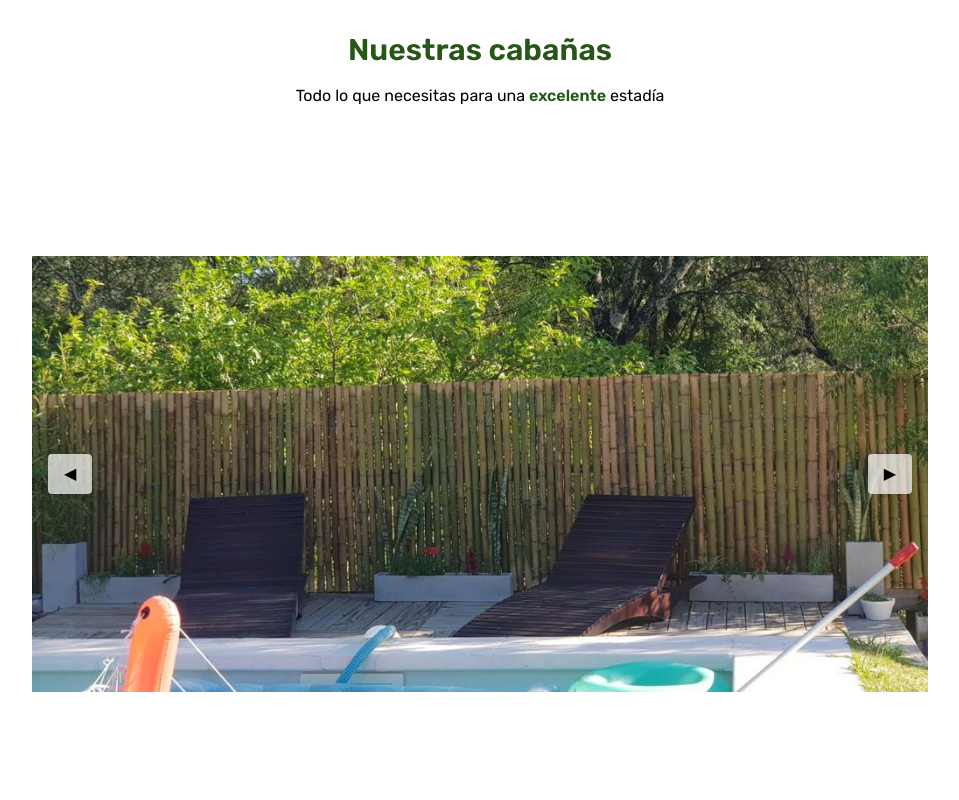
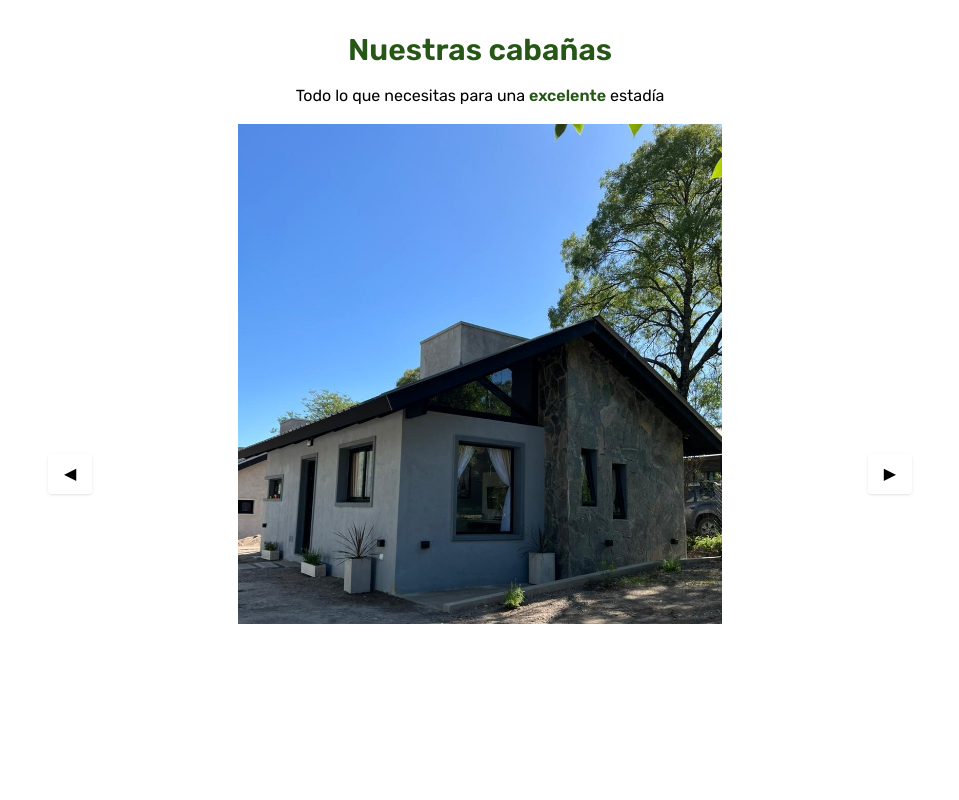
Before and after one commit to Nahuel1077/AiresDeLagunitas, a Next.js app: page / in a window 1280 px wide. Shown: the part 1000-1800 px from the top of the page, without its empty margins (160-1119 px from the left). Built offline with nearby package versions, Linux system fonts and the light colour scheme.

Commit message:
updated carousel

```diff
--- a/app/components/Carousel.js
+++ b/app/components/Carousel.js
@@ -4,15 +4,15 @@ import Image from "next/image";
 
 
 const carouselImages = [
-        {id:1, src:"/img/carousel-patio.jpeg", alt:"patio"},
-        {id:2, src:"/img/carousel-quincho.jpeg", alt:"quincho"},
-        {id:3, src:"/img/carousel-quincho2.jpeg", alt:"quincho"},
-        {id:4, src:"/img/carousel-pileta.jpeg", alt:"pileta"},
-        {id:5, src:"/img/carousel-pileta2.jpeg", alt:"pileta"},
+        {id:1, src:"/img/exterior1.jpg", alt:"cabaña exterior"},
+        {id:2, src:"/img/living9.jpg", alt:"living"},
+        {id:3, src:"/img/cocina2.jpg", alt:"cocina"},
+        {id:4, src:"/img/matrimonial4.jpg", alt:"matrimonial"},
+        {id:5, src:"/img/doble3.jpg", alt:"doble"},
         {id:6, src:"/img/carousel-pileta3.jpeg", alt:"pileta"},
-        {id:7, src:"/img/carousel-rio.jpeg", alt:"río"},
-        {id:8, src:"/img/carousel-rio2.jpeg", alt:"río"},
-        {id:9, src:"/img/cristo-grande.jpg", alt:"Cristo Grande"},
+        {id:7, src:"/img/exteriornoche2.jpg", alt:"exterior noche"},
+        {id:8, src:"/img/carousel-rio.jpeg", alt:"rio los reartes"},
+        {id:9, src:"/img/carousel-rio2.jpeg", alt:"rio los reartes"},
     ]
 
 export default function Carousel(){
@@ -50,7 +50,7 @@ export default function Carousel(){
           height={700}
           src={carouselImages[imageIndex].src}
           alt={`Imagen ${imageIndex + 1}`}
-          className={`w-full h-[300px] sm:w-[70vw] sm:h-[700px] animate__animated ${animation} object-cover sm:object-scale-down rounded-[2%]`}
+          className={`w-full h-[300px] sm:w-[70vw] sm:h-[500px] 2xl:h-[700px] animate__animated ${animation} object-cover sm:object-scale-down rounded-[2%]`}
           id={`Imagen ${imageIndex + 1}`}
         />
 
```
